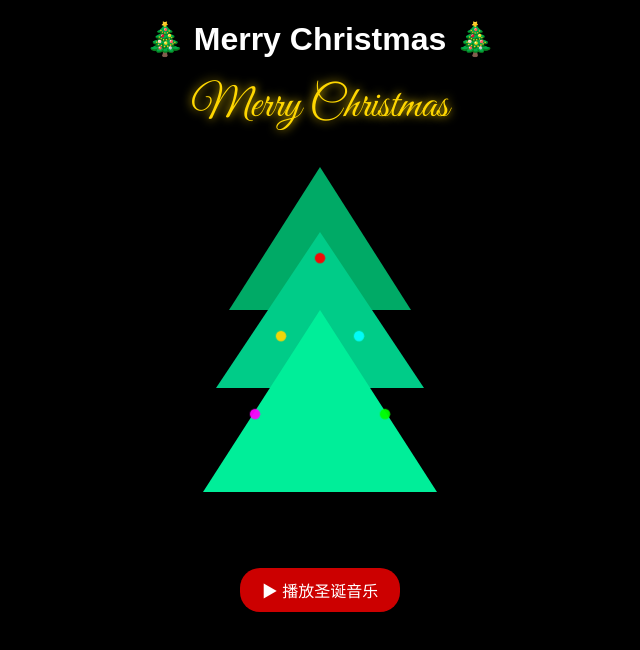
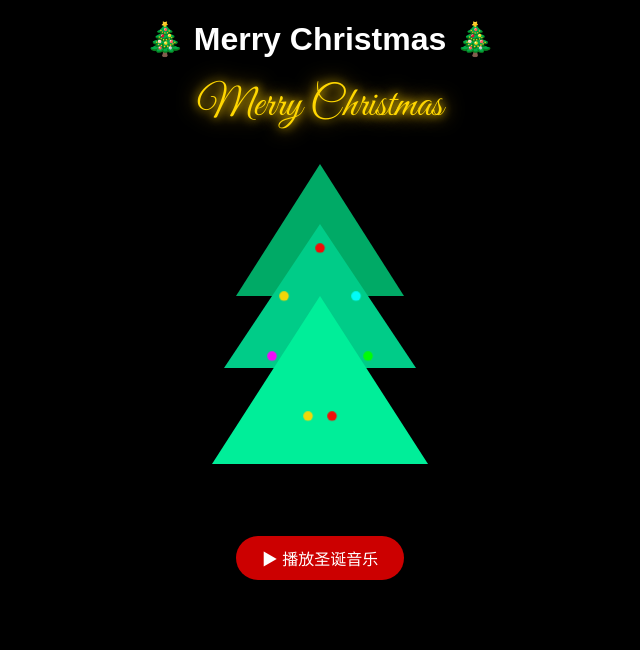
Before and after one commit to wangfeng-tree/christmas, a plain HTML site: page index.html in a window 1280 px wide. Shown: the whole page, without its empty margins (320-960 px from the left). Drawn offline with Linux system fonts and the light colour scheme.

Commit message:
Update index.html

```diff
--- a/index.html
+++ b/index.html
@@ -1,8 +1,8 @@
 <!DOCTYPE html>
 <html lang="zh-CN">
 <head>
-<meta charset="UTF-8" />
-<meta name="viewport" content="width=device-width, initial-scale=1.0" />
+<meta charset="UTF-8">
+<meta name="viewport" content="width=device-width, initial-scale=1.0">
 <title>Merry Christmas</title>
 
 <link href="https://fonts.googleapis.com/css2?family=Great+Vibes&display=swap" rel="stylesheet">
@@ -24,35 +24,36 @@ h1{
 
 .name{
     font-family:"Great Vibes","PingFang SC";
-    font-size:44px;
+    font-size:42px;
     color:#ffd700;
     margin:10px 0 20px;
-    text-shadow:0 0 10px #ffd700;
+    text-shadow:0 0 10px #ffd700,0 0 20px #ffb700;
 }
 
-/* 圣诞树 SVG */
-.tree-wrap{
-    width:260px;
+/* 圣诞树整体 */
+.tree{
+    width:240px;
     margin:0 auto;
 }
 
+/* 按钮 */
+button{
+    margin:20px auto;
+    padding:10px 26px;
+    font-size:16px;
+    border:none;
+    border-radius:22px;
+    background:#c00;
+    color:#fff;
+}
+
+/* 灯闪烁 */
 .light{
     animation: blink 1.5s infinite alternate;
 }
-
 @keyframes blink{
     from{opacity:.3;}
     to{opacity:1;}
-}
-
-button{
-    margin-top:20px;
-    padding:10px 22px;
-    font-size:16px;
-    border:none;
-    border-radius:20px;
-    background:#c00;
-    color:#fff;
 }
 </style>
 </head>
@@ -62,18 +63,21 @@ button{
 <h1>🎄 Merry Christmas 🎄</h1>
 <div class="name" id="name"></div>
 
-<div class="tree-wrap">
+<div class="tree">
 <svg viewBox="0 0 200 300" width="100%">
+    <!-- 树 -->
     <polygon points="100,10 30,120 170,120" fill="#0a6"/>
     <polygon points="100,60 20,180 180,180" fill="#0c8"/>
     <polygon points="100,120 10,260 190,260" fill="#0e9"/>
 
     <!-- 灯 -->
     <circle cx="100" cy="80" r="4" fill="red" class="light"/>
-  <circle cx="70" cy="140" r="4" fill="gold" class="light"/>
-  <circle cx="130" cy="140" r="4" fill="cyan" class="light"/>
-  <circle cx="50" cy="200" r="4" fill="magenta" class="light"/>
-  <circle cx="150" cy="200" r="4" fill="lime" class="light"/>
+    <circle cx="70" cy="120" r="4" fill="gold" class="light"/>
+    <circle cx="130" cy="120" r="4" fill="cyan" class="light"/>
+    <circle cx="60" cy="170" r="4" fill="magenta" class="light"/>
+    <circle cx="140" cy="170" r="4" fill="lime" class="light"/>
+    <circle cx="90" cy="220" r="4" fill="gold" class="light"/>
+    <circle cx="110" cy="220" r="4" fill="red" class="light"/>
 </svg>
 </div>
 
@@ -84,12 +88,12 @@ button{
 </audio>
 
 <script>
-/* 名字 */
+// 名字
 const p = new URLSearchParams(location.search);
 document.getElementById("name").innerText =
     p.get("name") || "Merry Christmas";
 
-/* 音乐：微信 100% 成功方式 */
+// 音乐（微信 100% 成功写法）
 document.getElementById("play").onclick = function(){
     document.getElementById("music").play();
 };
```
Lines whose indentation alone changed are shown as unchanged.
